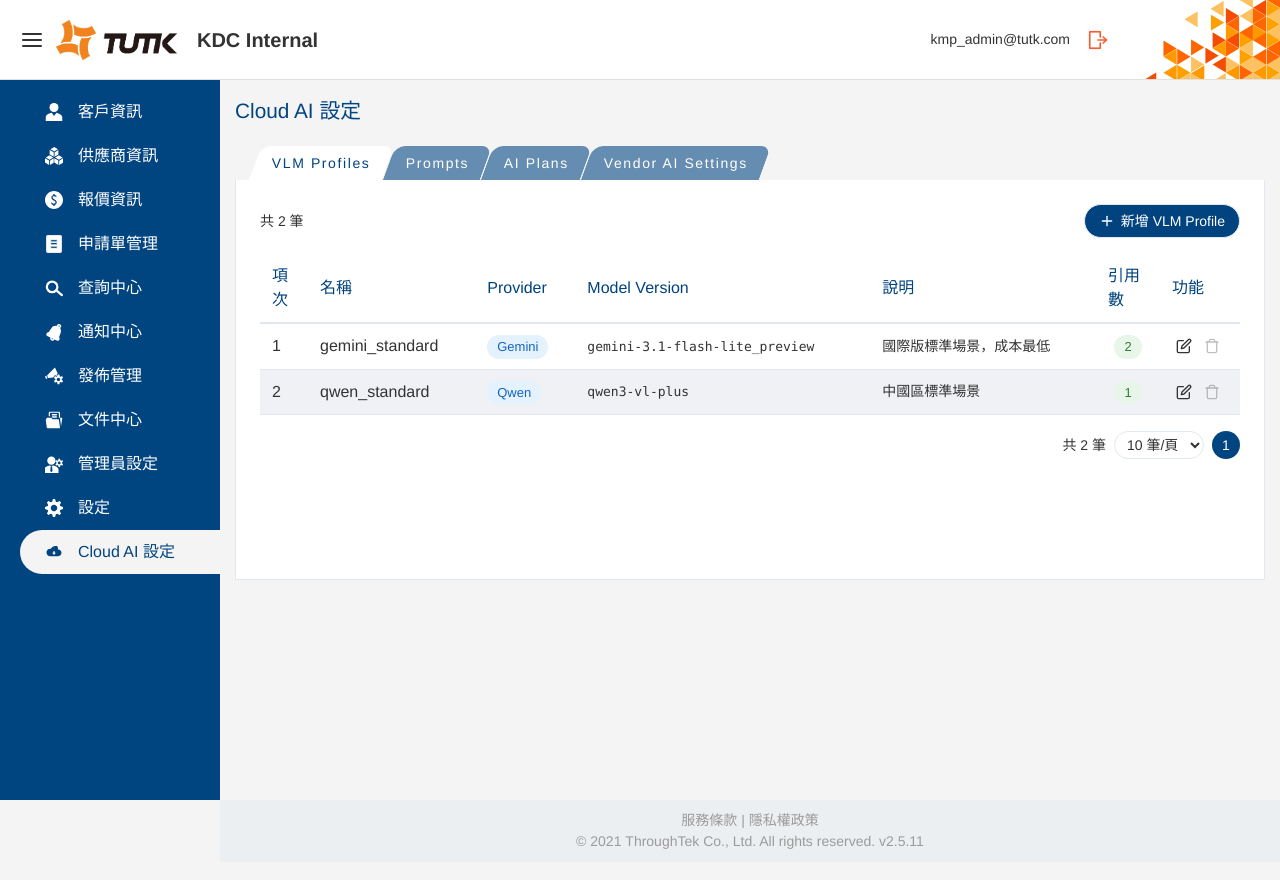
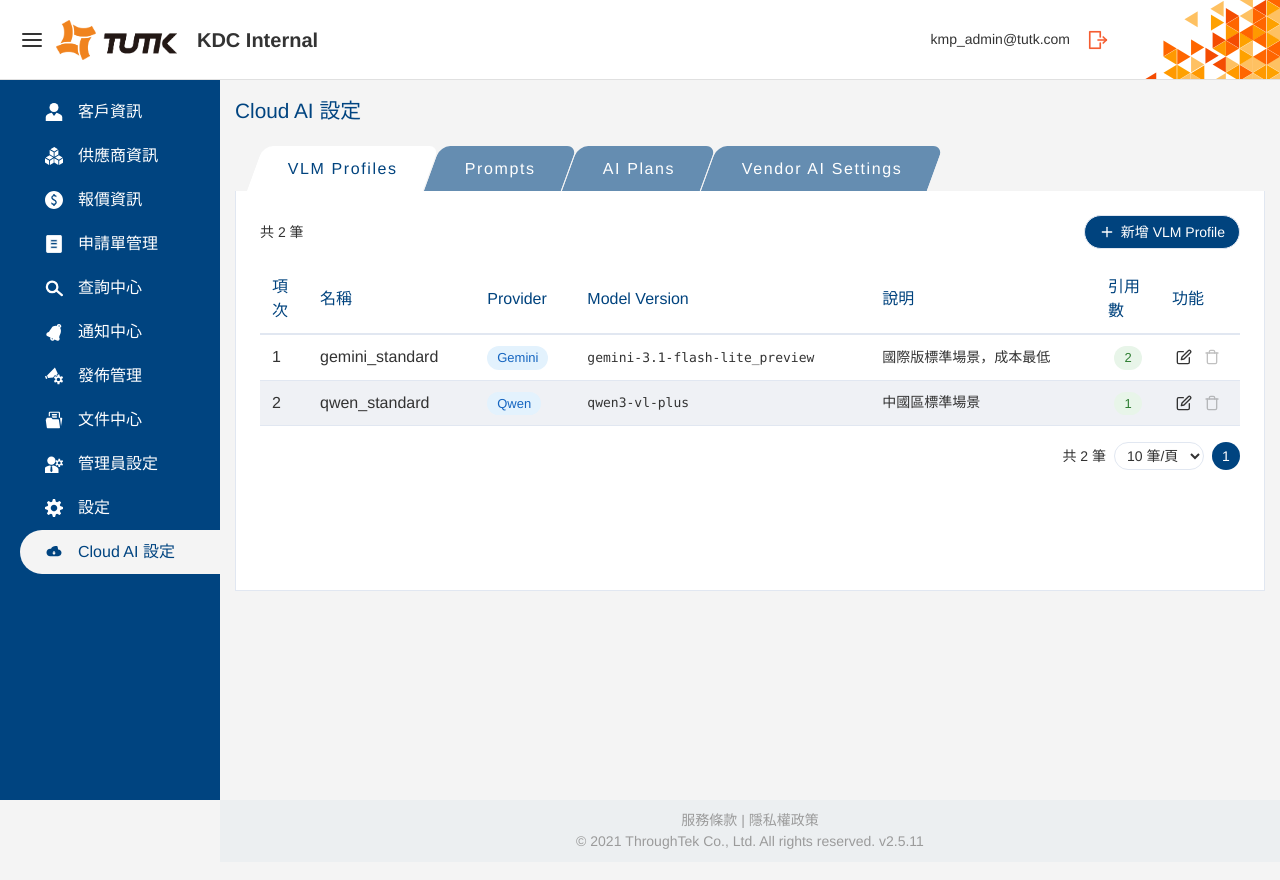
Before and after one commit to xeither/kdc-cloud-ai, a React (Vite) app: page /cloud-ai in a window 1280 px wide. Built offline with nearby package versions, Linux system fonts and the light colour scheme.

Commit message:
refine: enlarge tabs to match KDC visual width (min-w-120, px-8 py-2.5, text-16)

```diff
--- a/src/pages/CloudAiSettings/CloudAiSettings.jsx
+++ b/src/pages/CloudAiSettings/CloudAiSettings.jsx
@@ -18,7 +18,7 @@ export default function CloudAiSettings() {
             key={t}
             role="tab"
             aria-selected={activeTab === i}
-            className={`cursor-pointer flex justify-center list-none mr-px min-w-[50px] px-4 py-1.5 relative tracking-[0.1rem] font-normal rounded-t-[10px] border border-transparent border-b-0 transition-colors duration-150
+            className={`cursor-pointer flex justify-center list-none mr-px min-w-[120px] px-8 py-2.5 relative tracking-[0.1rem] font-normal text-kdc-table rounded-t-[10px] border border-transparent border-b-0 transition-colors duration-150
               ${activeTab === i
                 ? 'bg-white text-kdc-primary-alt z-10'
                 : 'bg-kdc-tab-unselected text-white'}`}
```
